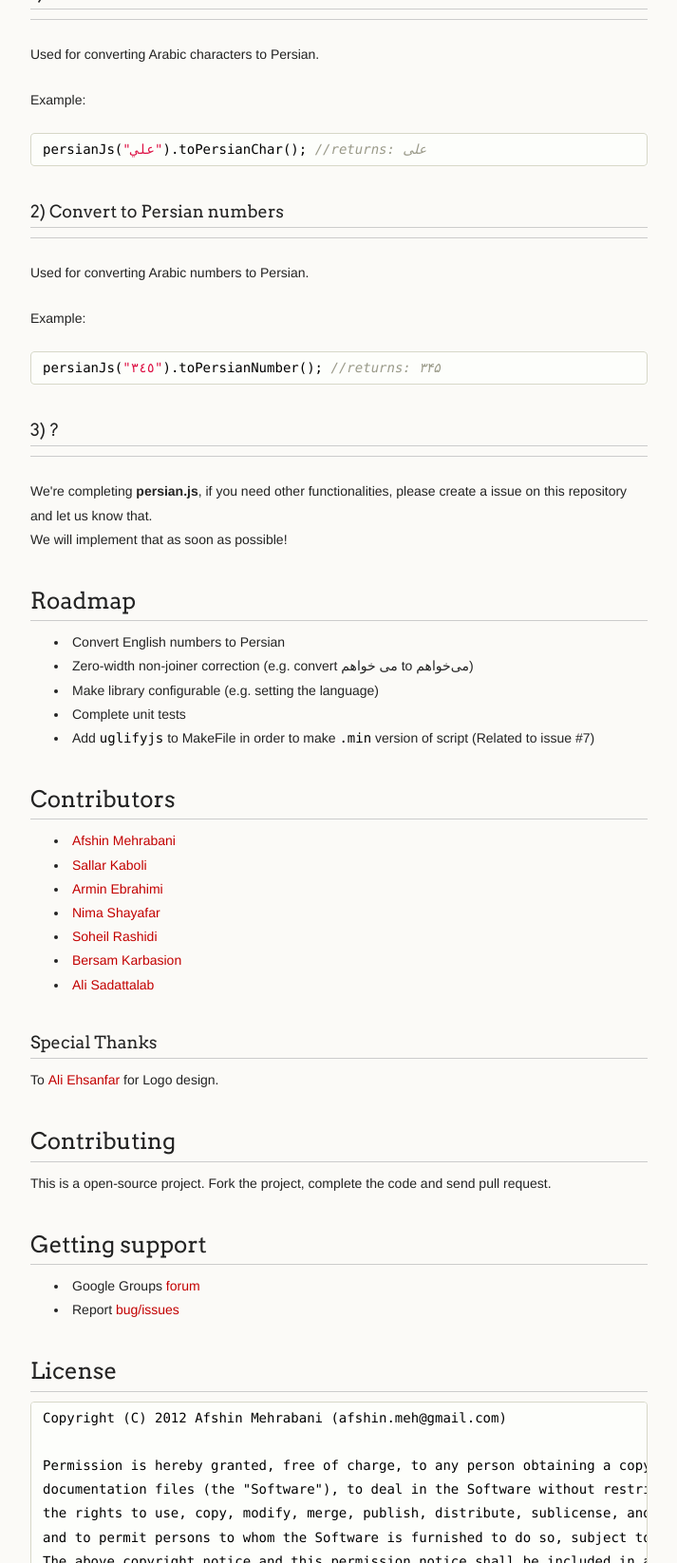
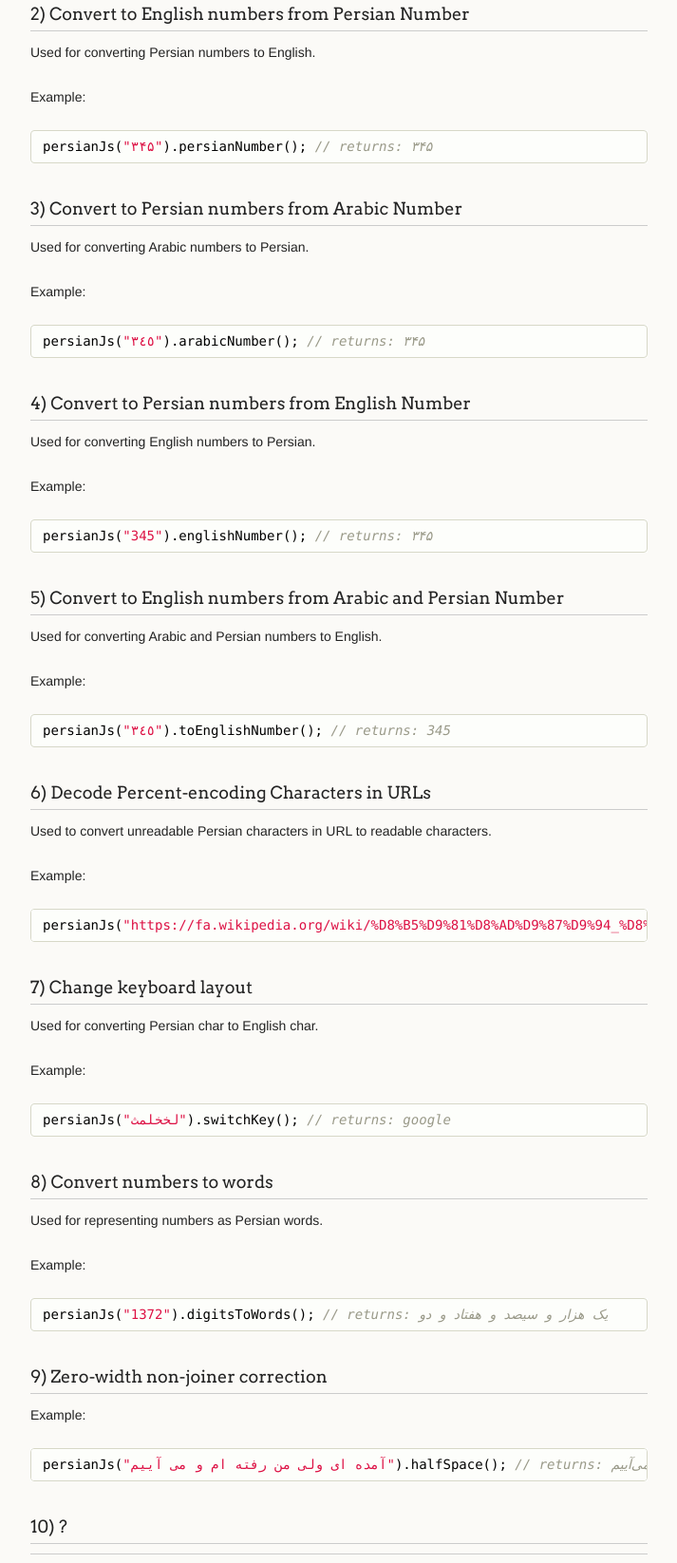
Before and after one commit to usablica/persian.js, a plain HTML site: page index.html in a window 1280 px wide. Shown: the part 1154-2800 px from the top of the page at 95% size, without its empty margins (278-991 px from the left). Drawn offline with Linux system fonts and the light colour scheme.

Commit message:
Add new functions

```diff
--- a/index.html
+++ b/index.html
@@ -30,79 +30,97 @@
 
       </header>
       <section>
-        <p align="center"><img src="http://usabli.ca/persianjs/usablica-persianjs-logo300.png"></p>
-
-<p>A simple JavaScript library for Persian language localization.<br><a href="https://travis-ci.org/usablica/persian.js"><img src="https://travis-ci.org/usablica/persian.js.png?branch=master" alt="Build Status"></a></p>
-
-<h2>How to use</h2>
-
-<p>Simply include <code>persian.js</code> in your HTML page and use the functions.<br>
+        <h1 class="center">Persian.js</h1>
+        <p>A simple JavaScript library for Persian language localization.
+          <br>
+          <a href="https://travis-ci.org/usablica/persian.js">
+            <img src="https://travis-ci.org/usablica/persian.js.svg?branch=master" alt="Build Status">
+          </a>
+        </p>
+        <h2>How to use</h2>
+        <p>Simply include <code>persian.js</code> in your HTML page and use the functions.<br>
 If your in production environment, use <code>persian.min.js</code> instead.</p>
-
 <h3>In Node.js</h3>
-
-<pre><code>npm install persianjs
-</code></pre>
+<pre><code>npm install persianjs</code></pre>
+<h3>In Bower</h3>
+<pre><code>bower install persianjs</code></pre>
 
 <h2>Functions</h2>
 
 <h3>1) Convert to Persian characters</h3>
-
-<hr><p>Used for converting Arabic characters to Persian.</p>
-
+<p>Used for converting Arabic characters to Persian</p>
 <p>Example:</p>
-
-<div class="highlight"><pre><span class="nx">persianJs</span><span class="p">(</span><span class="s2">"علي"</span><span class="p">).</span><span class="nx">toPersianChar</span><span class="p">();</span> <span class="c1">//returns: علی</span>
+<div class="highlight">
+  <pre><span class="nx">persianJs</span><span class="p">(</span><span class="s2">"علي"</span><span class="p">).</span><span class="nx">toPersianChar</span><span class="p">();</span> <span class="c1">// returns: علی</span>
 </pre></div>
 
-<h3>2) Convert to Persian numbers</h3>
 
-<hr><p>Used for converting Arabic numbers to Persian.</p>
-
+<h3>2) Convert to English numbers from Persian Number</h3>
+<p>Used for converting Persian numbers to English.</p>
 <p>Example:</p>
-
-<div class="highlight"><pre><span class="nx">persianJs</span><span class="p">(</span><span class="s2">"٣٤٥"</span><span class="p">).</span><span class="nx">toPersianNumber</span><span class="p">();</span> <span class="c1">//returns: ۳۴۵</span>
+<div class="highlight"><pre><span class="nx">persianJs</span><span class="p">(</span><span class="s2">"۳۴۵"</span><span class="p">).</span><span class="nx">persianNumber</span><span class="p">();</span> <span class="c1">// returns: ۳۴۵</span>
 </pre></div>
 
-<h3>3) ?</h3>
 
-<hr><p>We're completing <strong>persian.js</strong>, if you need other functionalities, please create a issue on this repository and let us know that.<br>
+<h3>3) Convert to Persian numbers from Arabic Number</h3>
+<p>Used for converting Arabic numbers to Persian.</p>
+<p>Example:</p>
+<div class="highlight"><pre><span class="nx">persianJs</span><span class="p">(</span><span class="s2">"٣٤٥"</span><span class="p">).</span><span class="nx">arabicNumber</span><span class="p">();</span> <span class="c1">// returns: ۳۴۵</span>
+</pre></div>
+
+
+<h3>4) Convert to Persian numbers from English Number</h3>
+<p>Used for converting English numbers to Persian.</p>
+<p>Example:</p>
+<div class="highlight"><pre><span class="nx">persianJs</span><span class="p">(</span><span class="s2">"345"</span><span class="p">).</span><span class="nx">englishNumber</span><span class="p">();</span> <span class="c1">// returns: ۳۴۵</span>
+</pre></div>
+
+
+<h3>5) Convert to English numbers from Arabic and Persian Number</h3>
+<p>Used for converting Arabic and Persian numbers to English.</p>
+<p>Example:</p>
+<div class="highlight"><pre><span class="nx">persianJs</span><span class="p">(</span><span class="s2">"٣٤٥"</span><span class="p">).</span><span class="nx">toEnglishNumber</span><span class="p">();</span> <span class="c1">// returns: 345</span>
+</pre></div>
+
+
+<h3>6) Decode Percent-encoding Characters in URLs</h3>
+<p>Used to convert unreadable Persian characters in URL to readable characters.</p>
+<p>Example:</p>
+<div class="highlight"><pre><span class="nx">persianJs</span><span class="p">(</span><span class="s2">"https://fa.wikipedia.org/wiki/%D8%B5%D9%81%D8%AD%D9%87%D9%94_%D8%A7%D8%B5%D9%84%DB%8C"</span><span class="p">).</span><span class="nx">decodeURL</span><span class="p">();</span> <span class="c1">//returns https://fa.wikipedia.org/wiki/صفحهٔ_اصلی</span>
+</pre></div>
+
+
+<h3>7) Change keyboard layout</h3>
+<p>Used for converting Persian char to English char.</p>
+<p>Example:</p>
+<div class="highlight"><pre><span class="nx">persianJs</span><span class="p">(</span><span class="s2">"لخخلمث"</span><span class="p">).</span><span class="nx">switchKey</span><span class="p">();</span> <span class="c1">// returns: google</span>
+</pre></div>
+
+
+<h3>8) Convert numbers to words</h3>
+<p>Used for representing numbers as Persian words.</p>
+<p>Example:</p>
+<div class="highlight"><pre><span class="nx">persianJs</span><span class="p">(</span><span class="s2">"1372"</span><span class="p">).</span><span class="nx">digitsToWords</span><span class="p">();</span> <span class="c1">// returns: یک هزار و سیصد و هفتاد و دو</span>
+</pre></div>
+
+
+<h3>9) Zero-width non-joiner correction</h3>
+<p>Example:</p>
+<div class="highlight"><pre><span class="nx">persianJs</span><span class="p">(</span><span class="s2">"آمده ای ولی من رفته ام و می آییم"</span><span class="p">).</span><span class="nx">halfSpace</span><span class="p">();</span> <span class="c1">// returns: آمده‌ای ولی من رفته‌ام و می‌آییم</span>
+</pre></div>
+
+
+<h3>10) ?</h3>
+
+<hr><p>We're completing <strong>persian.js</strong>, if you need other functionalities, please create a <a href="https://github.com/usablica/persian.js/issues">issue</a> on this repository and let us know that.<br>
 We will implement that as soon as possible!</p>
 
 <h2>Roadmap</h2>
 
 <ul>
-<li>Convert English numbers to Persian</li>
-<li>Zero-width non-joiner correction (e.g. convert می خواهم to می‌خواهم)</li>
 <li>Make library configurable (e.g. setting the language)</li>
-<li>Complete unit tests</li>
 <li>Add <code>uglifyjs</code> to MakeFile in order to make <code>.min</code> version of script (Related to issue #7)</li>
-</ul><h2>Contributors</h2>
-
-<ul>
-<li>
-<a href="http://afshinm.name/">Afshin Mehrabani</a><br>
-</li>
-<li>
-<a href="http://sallar.me/">Sallar Kaboli</a><br>
-</li>
-<li>
-<a href="http://netso.io/">Armin Ebrahimi</a><br>
-</li>
-<li>
-<a href="http://blog.phpmystery.com/">Nima Shayafar</a><br>
-</li>
-<li>
-<a href="http://soheilrashidi.com/">Soheil Rashidi</a><br>
-</li>
-<li>
-<a href="http://bersam.org">Bersam Karbasion</a><br>
-</li>
-<li><a href="https://github.com/salisa">Ali Sadattalab</a></li>
-</ul><h3>Special Thanks</h3>
-
-<p>To <a href="http://ehsanfar.com/">Ali Ehsanfar</a> for Logo design.</p>
-
+</ul>
 <h2>Contributing</h2>
 
 <p>This is a open-source project. Fork the project, complete the code and send pull request.</p>
--- a/stylesheets/styles.css
+++ b/stylesheets/styles.css
@@ -114,7 +114,7 @@ blockquote {
 }
 
 dl, dt, dd, dl p {
-	font-color: #444;
+	font: #444;
 }
 
 dl dt {
```
